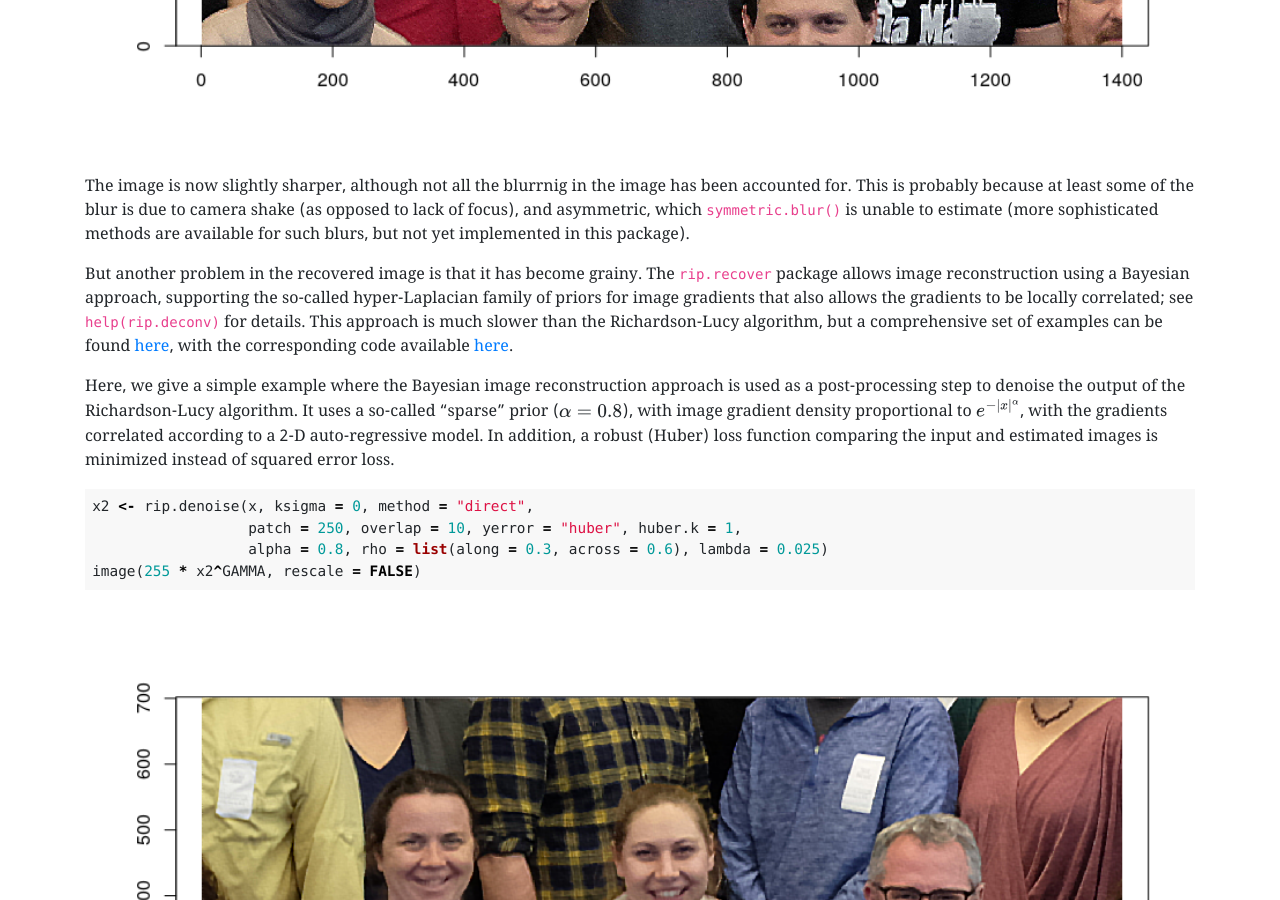
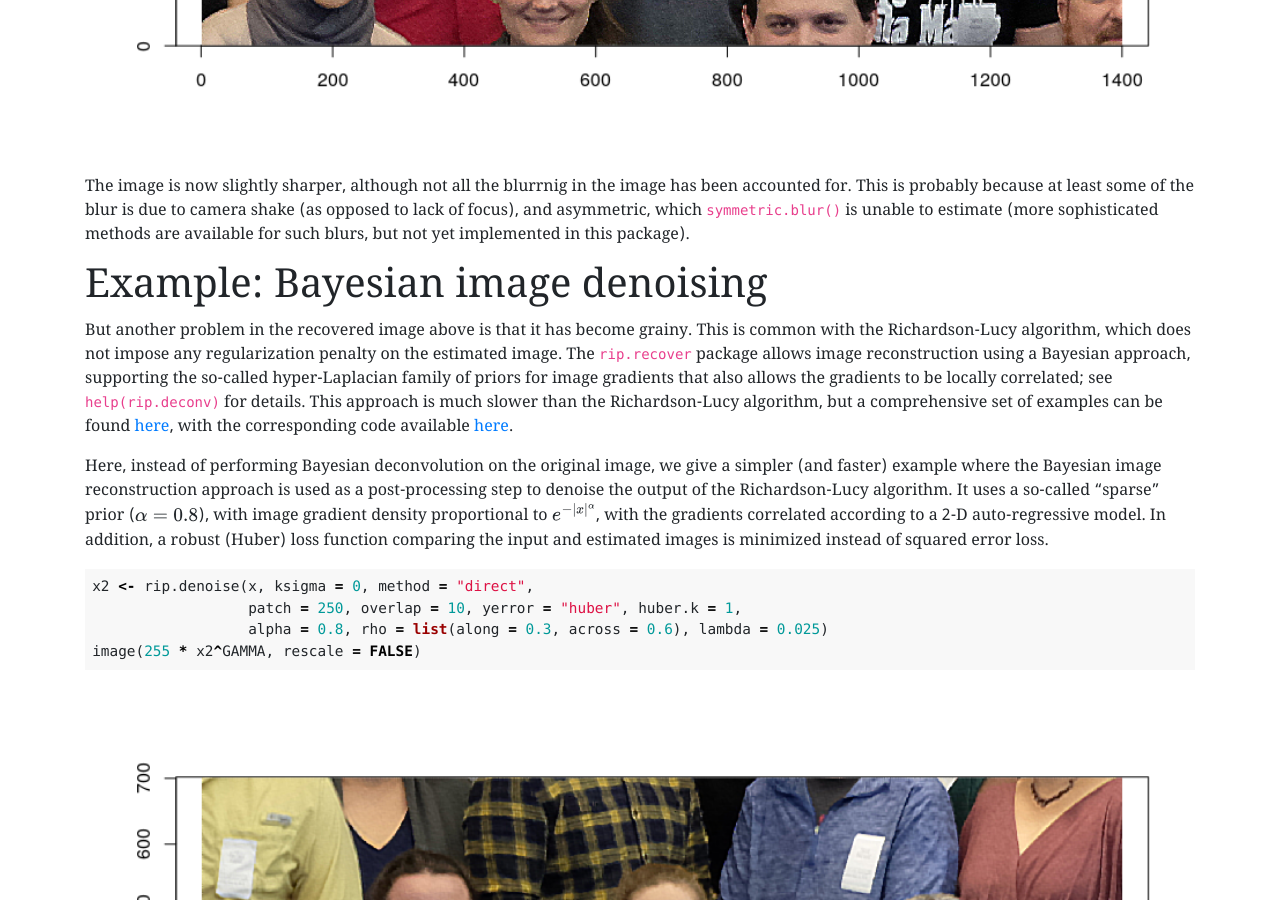
Before and after one commit to deepayan/deepayan.github.io, a Jekyll site: the page built from rip/recover-intro.md, in a window 1280 px wide and 900 px high, scrolled down 3806 px. Built offline with Jekyll 4.4.1, drawn with Linux system fonts in a browser that asks for light colours; some web fonts are replaced.

Commit message:
add section

````diff
--- a/rip/recover-intro.md
+++ b/rip/recover-intro.md
@@ -155,24 +155,30 @@ and asymmetric, which `symmetric.blur()` is unable to estimate (more
 sophisticated methods are available for such blurs, but not yet
 implemented in this package).
 
-But another problem in the recovered image is that it has become
-grainy. The `rip.recover` package allows image reconstruction using a
-Bayesian approach, supporting the so-called hyper-Laplacian family of
-priors for image gradients that also allows the gradients to be
-locally correlated; see `help(rip.deconv)` for details. This approach
-is much slower than the Richardson-Lucy algorithm, but a comprehensive
-set of examples can be found
+# Example: Bayesian image denoising
+
+But another problem in the recovered image above is that it has become
+grainy. This is common with the Richardson-Lucy algorithm, which does
+not impose any regularization penalty on the estimated image. The
+`rip.recover` package allows image reconstruction using a Bayesian
+approach, supporting the so-called hyper-Laplacian family of priors
+for image gradients that also allows the gradients to be locally
+correlated; see `help(rip.deconv)` for details. This approach is much
+slower than the Richardson-Lucy algorithm, but a comprehensive set of
+examples can be found
 [here](https://www.isid.ac.in/~deepayan/rip/html), with the
-corresponding code available [here](https://github.com/deepayan/rip.testing).
+corresponding code available
+[here](https://github.com/deepayan/rip.testing).
 
-Here, we give a simple example where the Bayesian image reconstruction
-approach is used as a post-processing step to denoise the output of
-the Richardson-Lucy algorithm. It uses a so-called "sparse" prior
-($\alpha = 0.8$), with image gradient density proportional to
-$e^{-\lvert x \rvert^\alpha}$, with the gradients correlated according
-to a 2-D auto-regressive model. In addition, a robust (Huber) loss
-function comparing the input and estimated images is minimized instead
-of squared error loss.
+Here, instead of performing Bayesian deconvolution on the original
+image, we give a simpler (and faster) example where the Bayesian image
+reconstruction approach is used as a post-processing step to denoise
+the output of the Richardson-Lucy algorithm. It uses a so-called
+"sparse" prior ($\alpha = 0.8$), with image gradient density
+proportional to $e^{-\lvert x \rvert^\alpha}$, with the gradients
+correlated according to a 2-D auto-regressive model. In addition, a
+robust (Huber) loss function comparing the input and estimated images
+is minimized instead of squared error loss.
 
 
 ```r
````
